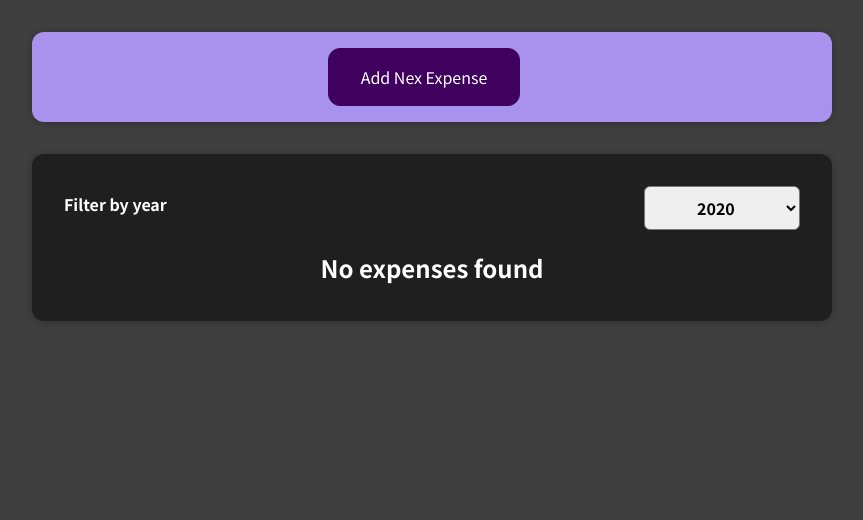
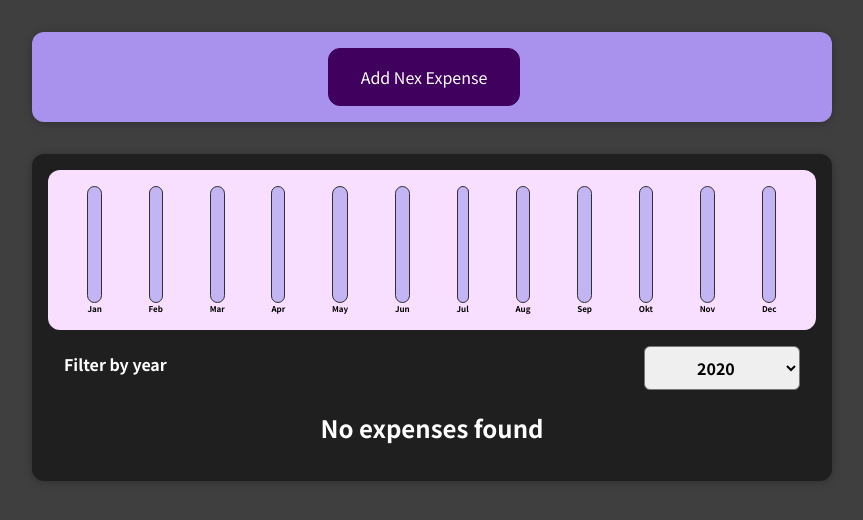
Before and after one commit to KVISDAOWNER/udemy-react, a React (Create React App) app in the folder 01-starting-setup/: page / in a window 1280 px wide. Shown: the top 520 px of the page, without its empty margins (208-1071 px from the left). Built offline with nearby package versions, Linux system fonts and the light colour scheme.

Commit message:
Expense chart feature

```diff
--- /dev/null
+++ b/01-starting-setup/src/components/chart/Chart.css
@@ -0,0 +1,9 @@
+.chart {
+  padding: 1rem;
+  border-radius: 12px;
+  background-color: #f8dfff;
+  text-align: center;
+  display: flex;
+  justify-content: space-around;
+  height: 10rem;
+}
--- /dev/null
+++ b/01-starting-setup/src/components/chart/Chart.js
@@ -0,0 +1,23 @@
+import "./Chart.css";
+import ChartBar from "./ChartBar";
+
+function Chart(props) {
+
+	const dataPointValues = props.dataPoints.map(dataPoint => dataPoint.value);
+	const maxValue = Math.max(...dataPointValues);
+
+  return (
+    <div className="chart">
+      {props.dataPoints.map((dataPoint) => (
+        <ChartBar
+					key={dataPoint.label} //rembmeber that React is more efficient when items have ids
+          value={dataPoint.value}
+          maxValue={maxValue}
+          label={dataPoint.label}
+        />
+      ))}
+    </div>
+  );
+}
+
+export default Chart;
--- /dev/null
+++ b/01-starting-setup/src/components/chart/ChartBar.css
@@ -0,0 +1,30 @@
+.chart-bar {
+  height: 100%;
+  display: flex;
+  flex-direction: column;
+  align-items: center;
+}
+
+.chart-bar__inner {
+  height: 100%;
+  width: 100%;
+  border: 1px solid #313131;
+  border-radius: 12px;
+  background-color: #c3b4f3;
+  overflow: hidden;
+  display: flex;
+  flex-direction: column;
+  justify-content: flex-end;
+}
+
+.chart-bar__fill {
+  background-color: #4826b9;
+  width: 100%;
+  transition: all 0.3s ease-out;
+}
+
+.chart-bar__label {
+  font-weight: bold;
+  font-size: 0.5rem;
+  text-align: center;
+}
--- /dev/null
+++ b/01-starting-setup/src/components/chart/ChartBar.js
@@ -0,0 +1,23 @@
+import "./ChartBar.css";
+
+function ChartBar(props) {
+  let barFillHeight = "0%";
+
+  if (props.maxValue > 0) {
+    barFillHeight = Math.round((props.value / props.maxValue) * 100) + "%";
+  }
+
+  return (
+    <div className="chart-bar">
+      <div className="chart-bar__inner">
+        <div
+          className="chart-bar__fill"
+          style={{ height: barFillHeight }}
+        ></div>
+      </div>
+      <div className="chart-bar__label">{props.label}</div>
+    </div>
+  );
+}
+
+export default ChartBar;
--- a/01-starting-setup/src/components/expenses/Expenses.js
+++ b/01-starting-setup/src/components/expenses/Expenses.js
@@ -3,6 +3,7 @@ import ExpensesList from './ExpensesList';
 import Card from '../UI/Card';
 import ExpensesFilter from './ExpensesFilter';
 import { useState } from 'react';
+import ExpensesChart from './ExpensesChart';
 
 function Expenses(props){
 	const [filterYear, setFilterYear] = useState('2020');
@@ -20,8 +21,9 @@ function Expenses(props){
 
 	return (
 		<Card className='expenses'>
-			<ExpensesFilter selected={filterYear} onFilterChanged={filterChangedHandler}></ExpensesFilter>
-			<ExpensesList expenses={filteredExpenses}></ExpensesList>
+			<ExpensesChart expenses={filteredExpenses}/>
+			<ExpensesFilter selected={filterYear} onFilterChanged={filterChangedHandler}/>
+			<ExpensesList expenses={filteredExpenses}/>
 		</Card>
 	);
 }
--- /dev/null
+++ b/01-starting-setup/src/components/expenses/ExpensesChart.js
@@ -0,0 +1,27 @@
+import Chart from '../chart/Chart';
+
+function ExpensesChart(props){
+	const charDatapoints = [
+		{label: 'Jan', value: 0},
+		{label: 'Feb', value: 0},
+		{label: 'Mar', value: 0},
+		{label: 'Apr', value: 0},
+		{label: 'May', value: 0},
+		{label: 'Jun', value: 0},
+		{label: 'Jul', value: 0},
+		{label: 'Aug', value: 0},
+		{label: 'Sep', value: 0},
+		{label: 'Okt', value: 0},
+		{label: 'Nov', value: 0},
+		{label: 'Dec', value: 0}
+	];
+
+	for(const expense of props.expenses){
+		const expenseMonth = expense.date.getMonth();
+		charDatapoints[expenseMonth].value += expense.amount; // january => 0 ...
+	}
+
+	return <Chart dataPoints={charDatapoints}/>
+}
+
+export default ExpensesChart;
```
